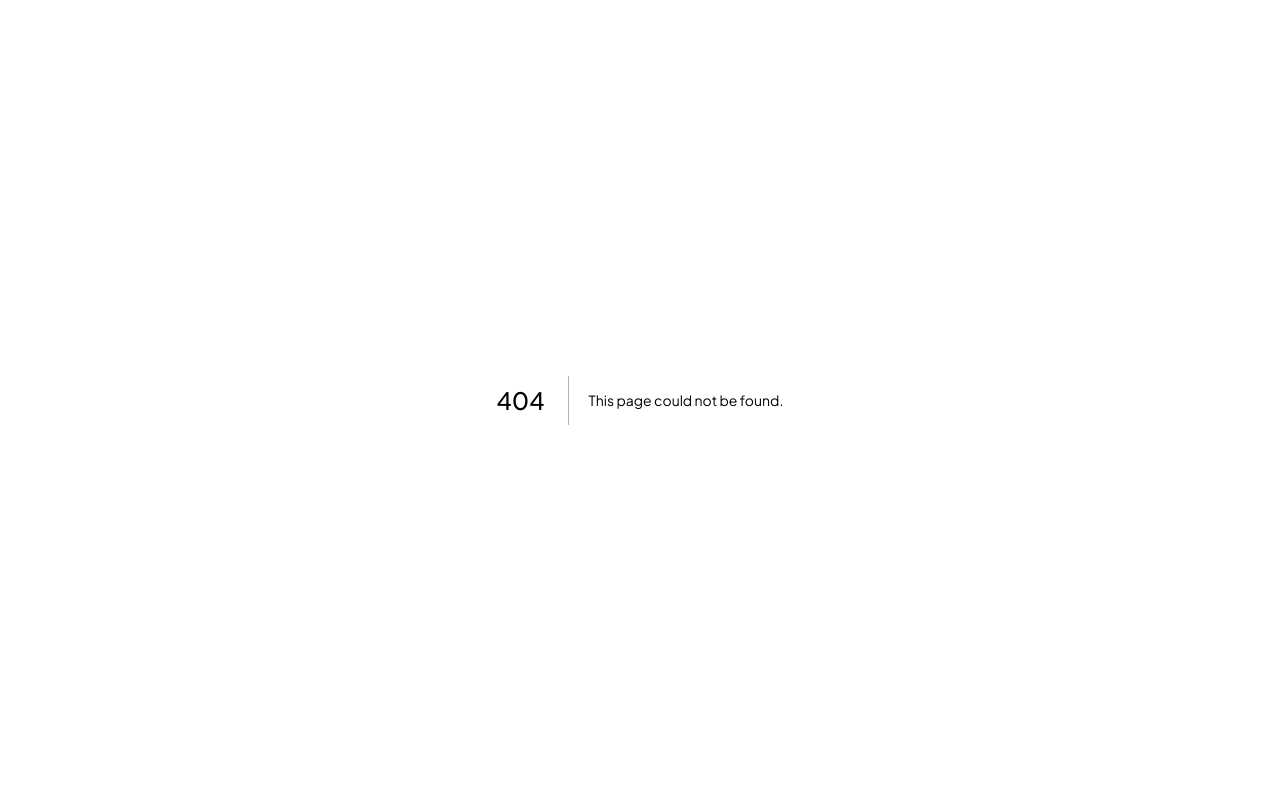
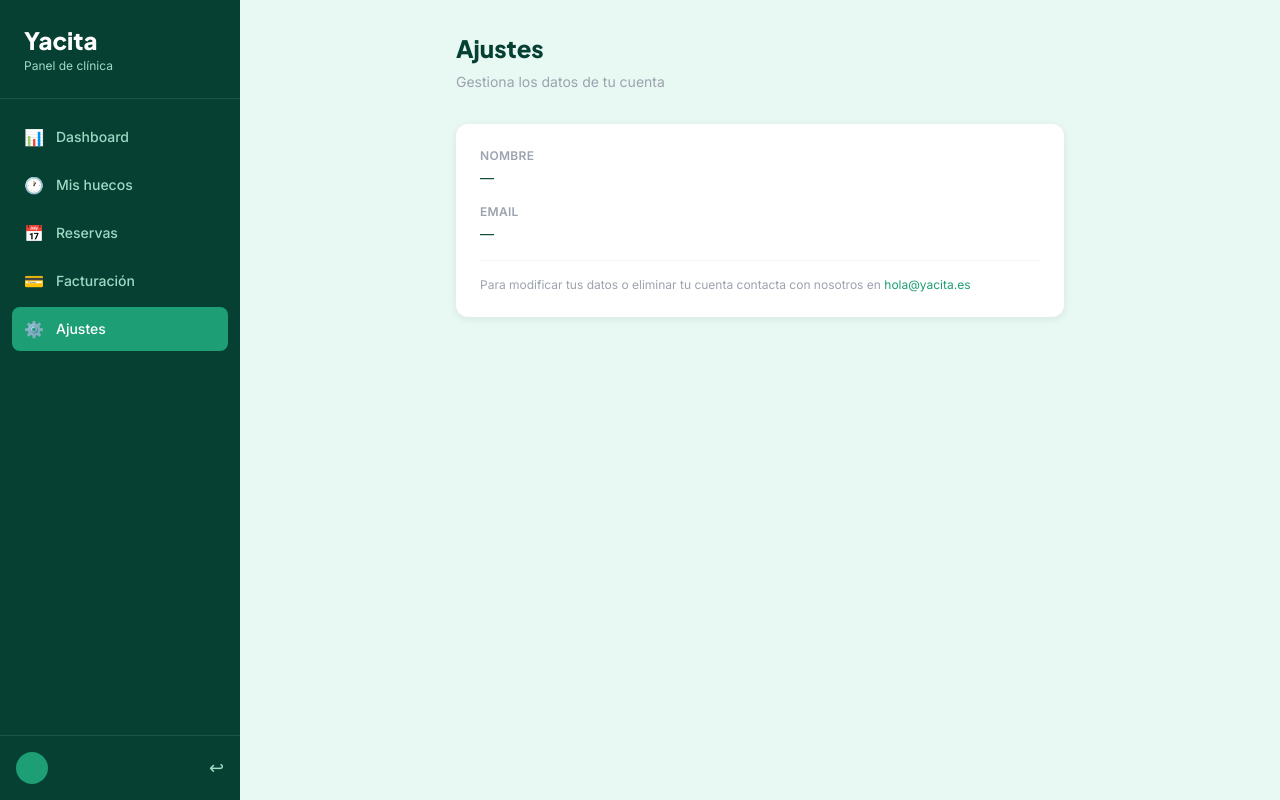
Before and after one commit to vann4413-coder/yacita, a Next.js app in the folder apps/web/: page /clinic/settings in a window 1280 px wide. Before the commit this address had no page. Built offline with nearby package versions, Linux system fonts and the light colour scheme; no server answers.

Commit message:
Add SettingsPage component for user account management

```diff
--- /dev/null
+++ b/apps/web/app/clinic/settings/page.tsx
@@ -0,0 +1,28 @@
+'use client';
+
+import { useAuthStore } from '../../../store/auth';
+
+export default function SettingsPage() {
+  const { user } = useAuthStore();
+
+  return (
+    <div className="p-8 max-w-2xl mx-auto">
+      <h1 className="text-2xl font-extrabold font-heading text-ytext mb-2">Ajustes</h1>
+      <p className="text-sm text-gray-400 font-body mb-8">Gestiona los datos de tu cuenta</p>
+
+      <div className="bg-white rounded-card shadow-soft p-6 flex flex-col gap-4">
+        <div>
+          <p className="text-xs font-semibold text-gray-400 font-body uppercase tracking-wide mb-1">Nombre</p>
+          <p className="text-sm font-body text-ytext">{user?.name ?? '—'}</p>
+        </div>
+        <div>
+          <p className="text-xs font-semibold text-gray-400 font-body uppercase tracking-wide mb-1">Email</p>
+          <p className="text-sm font-body text-ytext">{user?.email ?? '—'}</p>
+        </div>
+        <div className="pt-4 border-t border-gray-100">
+          <p className="text-xs text-gray-400 font-body">Para modificar tus datos o eliminar tu cuenta contacta con nosotros en <a href="mailto:hola@yacita.es" className="text-primary hover:underline">hola@yacita.es</a></p>
+        </div>
+      </div>
+    </div>
+  );
+}
```
